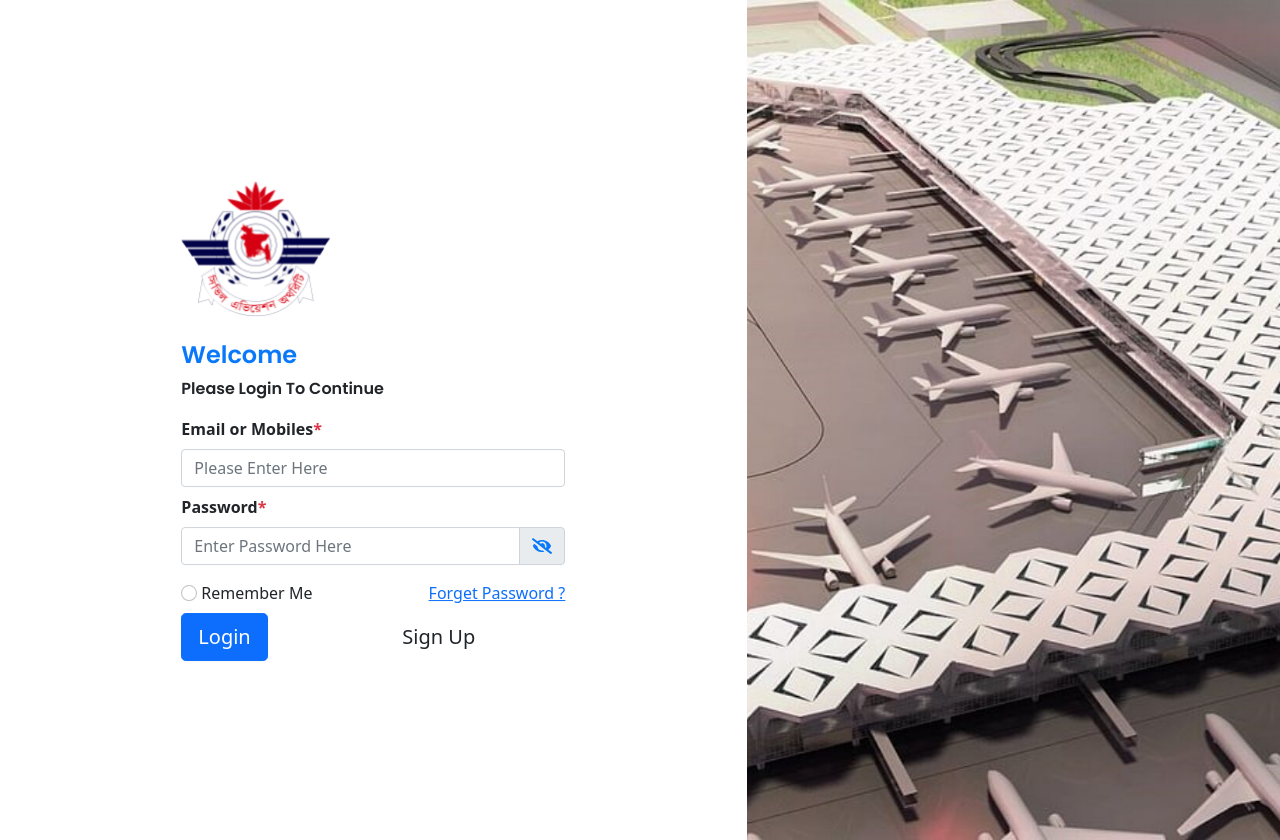
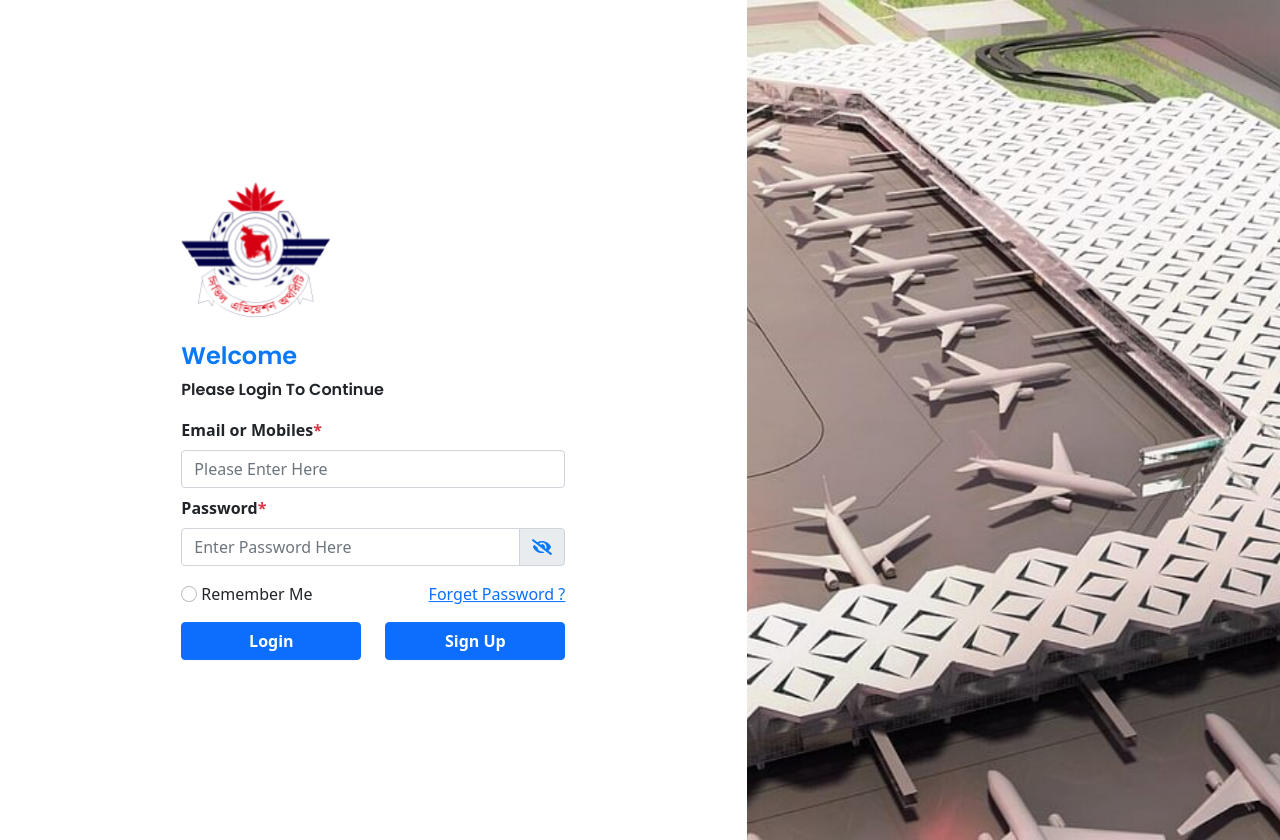
Before and after one commit to sahasamindra/online-application-caab, a React (Create React App) app: page / in a window 1280 px wide. Built offline with nearby package versions, Linux system fonts and the light colour scheme.

Commit message:
login done

```diff
--- a/src/components/Login.jsx
+++ b/src/components/Login.jsx
@@ -7,15 +7,17 @@ import Row from "react-bootstrap/Row";
 import Col from "react-bootstrap/Col";
 import Logo from "../assets/images/caabLogo.png";
 import "./login.css";
+import { useNavigate } from "react-router-dom";
 
 //Font awesome
 import { FontAwesomeIcon } from "@fortawesome/react-fontawesome";
 import { faEye } from "@fortawesome/free-solid-svg-icons";
 import { faEyeSlash } from "@fortawesome/free-solid-svg-icons";
 import Background from "./Background/Background";
-import { Link } from "react-router-dom";
 
 function Login() {
+  const navigate = useNavigate();
+
   //Login form values
   const [radioToggle, setRadioToggle] = useState(true);
   const [email, setEmail] = useState("");
@@ -23,11 +25,11 @@ function Login() {
   const [password, setPassword] = useState("");
 
   //Font awesome initialization
+  const [eyeClose, setEyeClose] = useState(true);
   const eye = <FontAwesomeIcon icon={faEye} style={{ color: "#0979F9" }} />;
   const eyeSlash = (
     <FontAwesomeIcon icon={faEyeSlash} style={{ color: "#0979F9" }} />
   );
-  const [eyeClose, setEyeClose] = useState(true);
 
   const toggleRadio = (e) => {
     setRadioToggle(!radioToggle);
@@ -45,9 +47,9 @@ function Login() {
         <Form
           onSubmit={(e) => {
             e.preventDefault();
-            console.log(!radioToggle);
             console.log(email);
             console.log(password);
+            console.log(!radioToggle);
           }}
         >
           {/* <Row>
@@ -93,7 +95,7 @@ function Login() {
               <Form.Check.Label className="ms-1">Remember Me </Form.Check.Label>
             </Col>
             <Col md={6} className="text-end">
-              <a href="/forgot">Forget Password ?</a>
+              <a href="/forgetPassword">Forget Password ?</a>
             </Col>
           </Row>
           {/* <ReCAPTCHA
@@ -102,19 +104,24 @@ function Login() {
                 /> */}
           {/* <div className="d-flex justify-content-between mt-3"> */}
           <Row>
-            <Col md={6}>
+            <Col>
               <Button
+                className="col-12 mt-2 fw-bold"
                 variant="primary"
-                className="btn btn-block btn-lg"
                 type="submit"
               >
                 Login
               </Button>
             </Col>
-            <Col md={6}>
-              <Link to="/register" className="btn btn-block btn-lg">
+            <Col>
+              <Button
+                className="col-12 mt-2 fw-bold"
+                variant="primary"
+                type="button"
+                onClick={() => navigate("/registration")}
+              >
                 Sign Up
-              </Link>
+              </Button>
             </Col>
           </Row>
 
```
